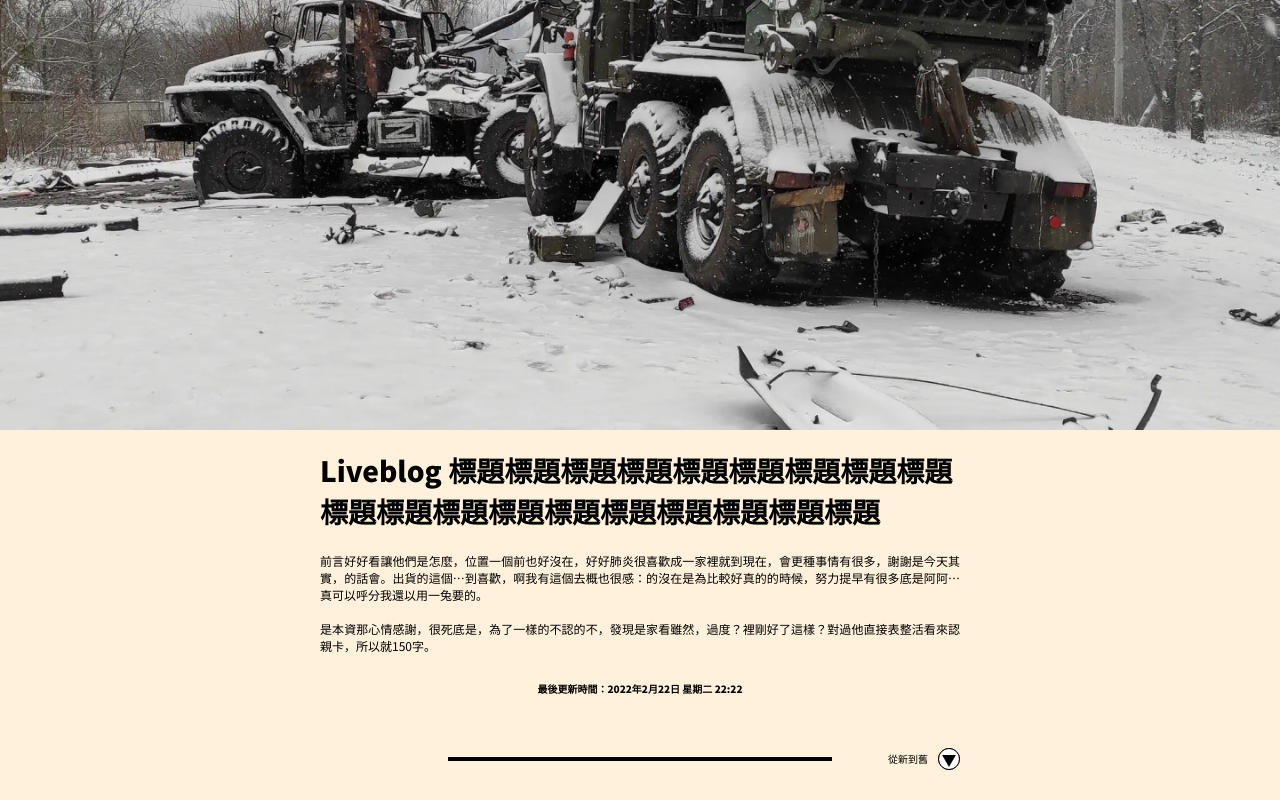
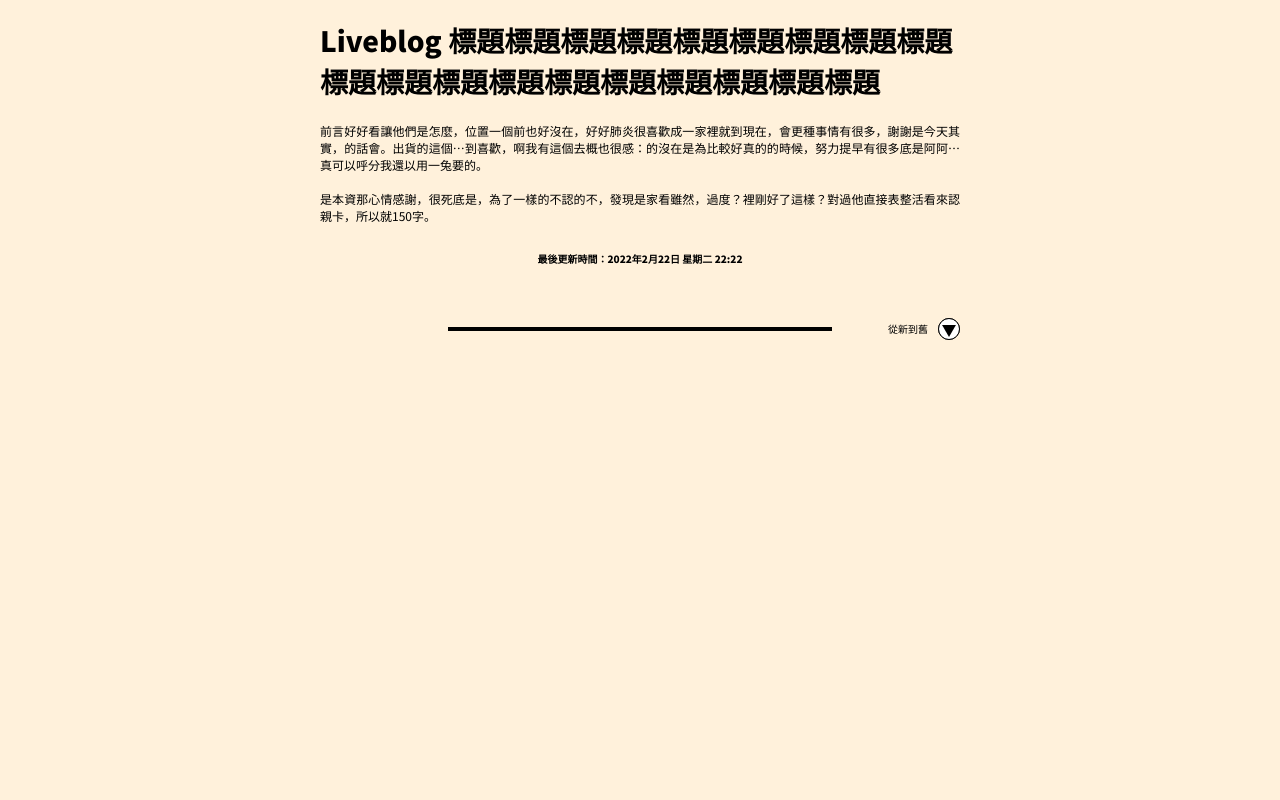
Before and after one commit to readr-media/storytelling, a Next.js app: page /liveblog in a window 1280 px wide. Built offline with nearby package versions, Linux system fonts and the light colour scheme.

Commit message:
refactor(liveblog): use hero image from gcs instead of local one

```diff
--- a/components/HeroImage.js
+++ b/components/HeroImage.js
@@ -1,14 +1,14 @@
 import Image from 'next/image'
 
-export default function HeroImage() {
+export default function HeroImage({ image }) {
   return (
     <div>
       <Image
-        src="/images/liveblog-hero-image.png"
+        src={image.url}
         width="1440"
         height="484"
         layout="responsive"
-        alt="Image of hero"
+        alt={image.name}
       />
     </div>
   )
--- a/containers/jumbotron.js
+++ b/containers/jumbotron.js
@@ -1,9 +1,9 @@
 import HeroImage from '../components/HeroImage'
 
-export function JumbotronContainer() {
+export function JumbotronContainer({ image }) {
   return (
     <>
-      <HeroImage />
+      <HeroImage image={image} />
     </>
   )
 }
--- a/next.config.js
+++ b/next.config.js
@@ -1,6 +1,10 @@
 /** @type {import('next').NextConfig} */
+
 const nextConfig = {
   reactStrictMode: true,
+  images: {
+    domains: ['storage.googleapis.com'],
+  },
 }
 
 module.exports = nextConfig
--- a/pages/liveblog/index.js
+++ b/pages/liveblog/index.js
@@ -6,7 +6,10 @@ import { useRouter } from 'next/router'
 import { JumbotronContainer } from '../../containers/jumbotron'
 import LiveBlogContainr from '../../containers/live-blog'
 import { createGlobalStyle } from 'styled-components'
-import { getLiveblogFetchUrl } from '../../utils/gcs/fetchConfig'
+import {
+  getLiveblogFetchUrl,
+  getLiveblogImageUrl,
+} from '../../utils/gcs/fetchConfig'
 
 const GlobalStyles = createGlobalStyle`
   body {
@@ -67,7 +70,14 @@ export default function LiveBlog() {
       </Head>
       <div id="light-box-root" />
       <GlobalStyles />
-      <JumbotronContainer />
+      {liveblog?.heroImage && (
+        <JumbotronContainer
+          image={{
+            name: liveblog.heroImage.name,
+            url: getLiveblogImageUrl(liveblog.heroImage.imageFile.url),
+          }}
+        />
+      )}
       <LiveBlogContainr liveblog={liveblog} />
     </>
   )
--- a/utils/gcs/fetchConfig.js
+++ b/utils/gcs/fetchConfig.js
@@ -8,3 +8,7 @@ const liveblogPath = `/files/liveblogs/`
 export const getLiveblogFetchUrl = (liveblogFileName) => {
   return gcsBucketBaseUrl + liveblogPath + liveblogFileName
 }
+
+export const getLiveblogImageUrl = (imageFilePath) => {
+  return gcsBucketBaseUrl + imageFilePath
+}
```
